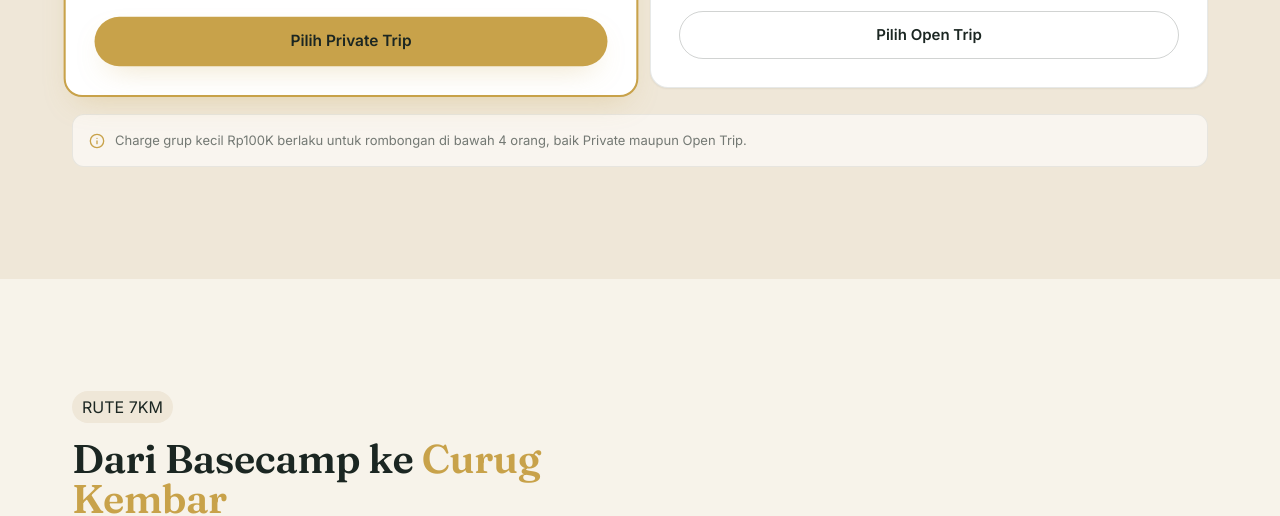
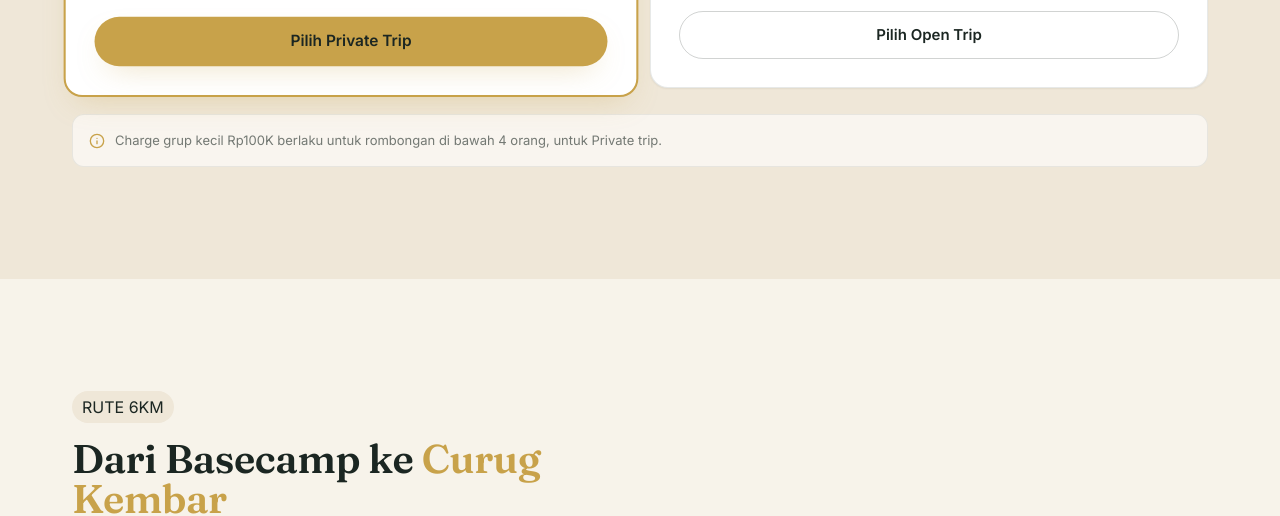
Before and after one commit to ilhamsaputra97/private-tour-guide-lembah-purba, a Next.js app: page / in a window 1280 px wide. Shown: the part 3200-3716 px from the top of the page. Built offline with nearby package versions, Linux system fonts and the light colour scheme; no server answers.

Commit message:
fix(content): update route distance and small group charge terms
- Meralat teks jarak rute trekking dari 7KM menjadi 6KM di bagian RouteSection.
- Memperjelas informasi bahwa charge grup kecil Rp100K (di bawah 4 orang) hanya berlaku untuk Private Trip, bukan Open Trip di PackageComparisonSection.

```diff
--- a/components/home/PackageComparisonSection.tsx
+++ b/components/home/PackageComparisonSection.tsx
@@ -68,7 +68,7 @@ export function PackageComparisonSection() {
           <Info className="mt-0.5 h-4 w-4 shrink-0 text-gold" />
           <p className="text-body-sm text-charcoal/60">
             Charge grup kecil Rp100K berlaku untuk rombongan di bawah 4
-            orang, baik Private maupun Open Trip.
+            orang, untuk Private trip.
           </p>
         </motion.div>
       </div>
--- a/components/home/RouteSection.tsx
+++ b/components/home/RouteSection.tsx
@@ -45,7 +45,7 @@ export function RouteSection() {
           whileInView="visible"
           viewport={{ once: true, margin: "-60px" }}
         >
-          <BadgeSection label="RUTE 7KM" variant="sand" />
+          <BadgeSection label="RUTE 6KM" variant="sand" />
 
           <h2 className="text-h1 mt-4 max-w-lg">
             Dari Basecamp ke{" "}
```
